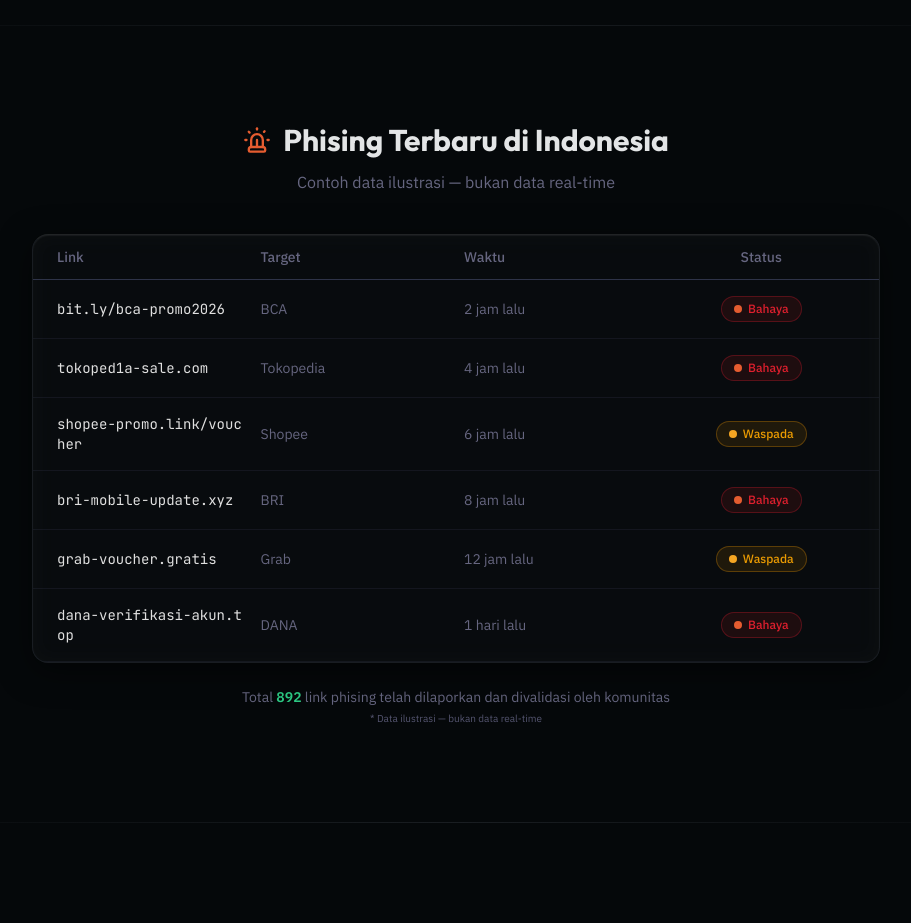
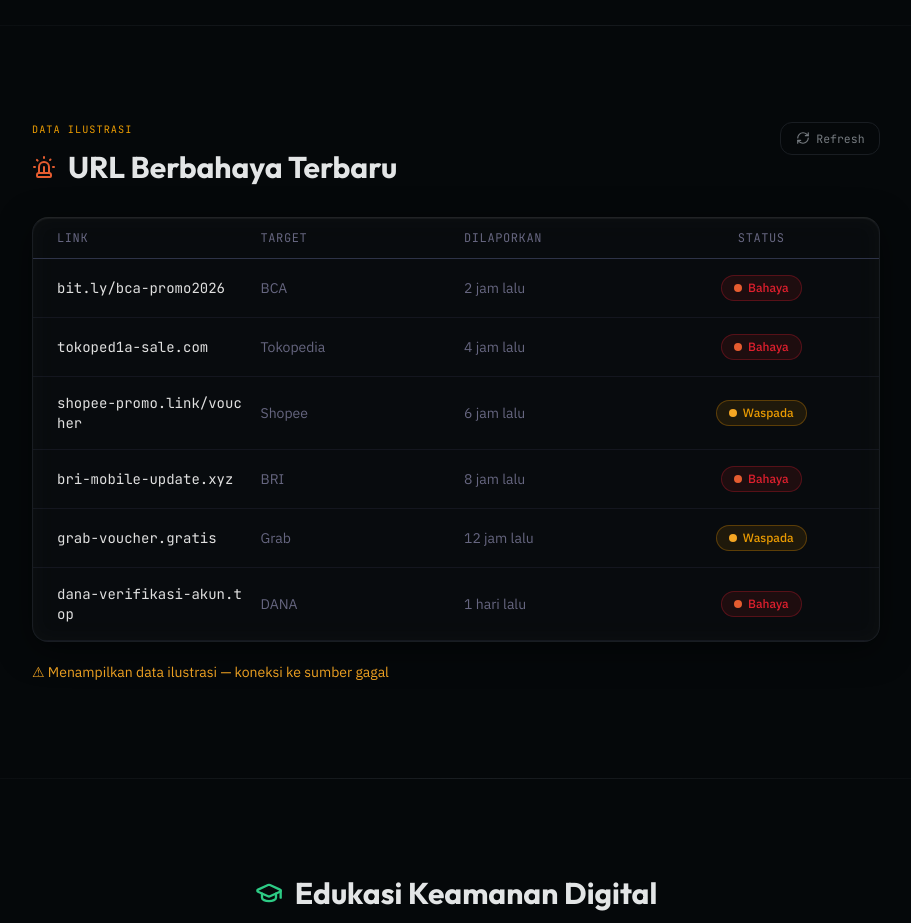
Before and after one commit to michiooo290-rgb/ceklink, a Next.js app: page / in a window 1280 px wide. Shown: the part 2180-3103 px from the top of the page, without its empty margins (184-1095 px from the left). Built offline with nearby package versions, Linux system fonts and the light colour scheme; no server answers.

Commit message:
components/PhishingDB.jsx dan app/globals.css

```diff
--- a/app/globals.css
+++ b/app/globals.css
@@ -1128,3 +1128,79 @@ a[href^="#"] {
 .footer-author {
   color: var(--color-accent);
 }
+
+/* ═══════════════════════════════════════════════
+   REDESIGN — PhishingDB
+   ═══════════════════════════════════════════════ */
+
+.pdb-refresh {
+  display: inline-flex;
+  align-items: center;
+  gap: 0.4rem;
+  padding: 0.45rem 0.9rem;
+  border-radius: var(--radius-lg);
+  border: 1px solid var(--color-border);
+  background: none;
+  color: var(--color-text-muted);
+  font-family: var(--font-mono);
+  font-size: 0.72rem;
+  cursor: pointer;
+  transition: color var(--dur-fast), border-color var(--dur-fast);
+  flex-shrink: 0;
+}
+
+.pdb-refresh:hover:not(:disabled) {
+  color: var(--color-text);
+  border-color: var(--color-text-dim);
+}
+
+.pdb-refresh:disabled {
+  opacity: 0.5;
+  cursor: not-allowed;
+}
+
+@keyframes spin {
+  from { transform: rotate(0deg); }
+  to { transform: rotate(360deg); }
+}
+
+.pdb-spin {
+  animation: spin 1s linear infinite;
+}
+
+.pdb-loading {
+  padding: 2rem 1.5rem;
+  display: flex;
+  flex-direction: column;
+  align-items: center;
+  gap: 1rem;
+}
+
+.pdb-loading-bar {
+  width: 100%;
+  max-width: 200px;
+  height: 2px;
+  border-radius: 99px;
+  background: var(--color-paper-4);
+  overflow: hidden;
+  position: relative;
+}
+
+.pdb-loading-bar::after {
+  content: '';
+  position: absolute;
+  inset: 0;
+  background: linear-gradient(90deg, transparent, var(--color-accent), transparent);
+  animation: shimmer 1.2s ease-in-out infinite;
+}
+
+@keyframes shimmer {
+  0% { transform: translateX(-100%); }
+  100% { transform: translateX(100%); }
+}
+
+.pdb-loading-text {
+  font-family: var(--font-mono);
+  font-size: 0.75rem;
+  color: var(--color-text-dim);
+}
--- a/components/PhishingDB.jsx
+++ b/components/PhishingDB.jsx
@@ -1,10 +1,10 @@
 "use client";
 
-import { useRef } from "react";
+import { useRef, useState, useEffect } from "react";
 import { motion, useInView } from "framer-motion";
-import { Siren } from "lucide-react";
+import { Siren, RefreshCw, ExternalLink } from "lucide-react";
 
-const PHISHING_DATA = [
+const FALLBACK = [
   { link: "bit.ly/bca-promo2026", target: "BCA", status: "danger", date: "2 jam lalu" },
   { link: "tokoped1a-sale.com", target: "Tokopedia", status: "danger", date: "4 jam lalu" },
   { link: "shopee-promo.link/voucher", target: "Shopee", status: "warn", date: "6 jam lalu" },
@@ -13,80 +13,135 @@ const PHISHING_DATA = [
   { link: "dana-verifikasi-akun.top", target: "DANA", status: "danger", date: "1 hari lalu" },
 ];
 
-const containerVariants = {
-  hidden: { opacity: 0 },
-  visible: {
-    opacity: 1,
-    transition: {
-      staggerChildren: 0.08,
-      delayChildren: 0.3,
-    },
-  },
-};
-
 const rowVariants = {
-  hidden: { opacity: 0, x: -20 },
-  visible: {
+  hidden: { opacity: 0, x: -16 },
+  visible: (i) => ({
     opacity: 1,
     x: 0,
-    transition: { duration: 0.4, ease: [0.16, 1, 0.3, 1] },
-  },
+    transition: { duration: 0.35, delay: i * 0.06, ease: [0.16, 1, 0.3, 1] },
+  }),
 };
 
 export default function PhishingDB() {
   const ref = useRef(null);
   const isInView = useInView(ref, { once: true, amount: 0.2 });
 
+  const [urls, setUrls] = useState([]);
+  const [count, setCount] = useState(null);
+  const [loading, setLoading] = useState(true);
+  const [isFallback, setIsFallback] = useState(false);
+  const [fetchedAt, setFetchedAt] = useState(null);
+  const [refreshing, setRefreshing] = useState(false);
+
+  const fetchData = async (isRefresh = false) => {
+    if (isRefresh) setRefreshing(true);
+    else setLoading(true);
+
+    try {
+      const res = await fetch("/api/phishing", { cache: "no-store" });
+      const data = await res.json();
+
+      if (data.fallback || !data.urls?.length) {
+        setUrls(FALLBACK);
+        setIsFallback(true);
+      } else {
+        setUrls(data.urls);
+        setCount(data.count);
+        setIsFallback(false);
+        setFetchedAt(data.fetchedAt);
+      }
+    } catch {
+      setUrls(FALLBACK);
+      setIsFallback(true);
+    } finally {
+      setLoading(false);
+      setRefreshing(false);
+    }
+  };
+
+  useEffect(() => {
+    fetchData();
+  }, []);
+
   return (
     <section id="database" className="py-16 sm:py-24" aria-label="Database phising terbaru">
       <div className="max-w-4xl mx-auto px-4 sm:px-6" ref={ref}>
+
+        {/* Header */}
         <motion.div
-          className="text-center mb-10"
+          className="flex items-start justify-between mb-8 gap-4"
+          initial={{ opacity: 0, y: 16 }}
+          animate={isInView ? { opacity: 1, y: 0 } : {}}
+          transition={{ duration: 0.5 }}
+        >
+          <div>
+            <span className="section-label">
+              {isFallback ? "Data ilustrasi" : "Real-time · URLhaus"}
+            </span>
+            <h2 className="font-heading font-bold text-2xl sm:text-3xl flex items-center gap-3">
+              <Siren size={24} className="text-[#E55C30]" aria-hidden="true" />
+              URL Berbahaya Terbaru
+            </h2>
+          </div>
+
+          {/* Refresh button */}
+          <button
+            onClick={() => fetchData(true)}
+            disabled={refreshing || loading}
+            className="pdb-refresh"
+            aria-label="Refresh data"
+          >
+            <RefreshCw size={14} className={refreshing ? "pdb-spin" : ""} />
+            {refreshing ? "Loading..." : "Refresh"}
+          </button>
+        </motion.div>
+
+        {/* Table */}
+        <motion.div
+          className="glass-card overflow-hidden"
           initial={{ opacity: 0, y: 20 }}
           animate={isInView ? { opacity: 1, y: 0 } : {}}
-          transition={{ duration: 0.6 }}
+          transition={{ duration: 0.5, delay: 0.15 }}
         >
-          <h2 className="font-heading font-bold text-2xl sm:text-3xl mb-3 flex items-center justify-center gap-3">
-            <Siren size={28} className="text-[#E55C30]" aria-hidden="true" />
-            Phising Terbaru di Indonesia
-          </h2>
-          <p className="text-[#666680]">
-            Contoh data ilustrasi — bukan data real-time
-          </p>
-        </motion.div>
-
-        <motion.div
-          className="glass-card overflow-hidden"
-          initial={{ opacity: 0, y: 30 }}
-          animate={isInView ? { opacity: 1, y: 0 } : {}}
-          transition={{ duration: 0.6, delay: 0.2 }}
-        >
-          {/* Table Header */}
-          <div className="hidden sm:grid grid-cols-4 gap-4 px-6 py-3 border-b border-[#2e3348] text-[#666680] text-sm font-medium">
+          {/* Header row */}
+          <div className="hidden sm:grid grid-cols-4 gap-4 px-6 py-3 border-b border-[#2e3348] text-[#666680] text-xs font-mono uppercase tracking-wider">
             <span>Link</span>
             <span>Target</span>
-            <span>Waktu</span>
+            <span>Dilaporkan</span>
             <span className="text-center">Status</span>
           </div>
 
-          {/* Table Rows */}
+          {/* Loading state */}
+          {loading && (
+            <div className="pdb-loading">
+              <div className="pdb-loading-bar" />
+              <p className="pdb-loading-text">Mengambil data real-time...</p>
+            </div>
+          )}
+
+          {/* Data rows */}
+          {!loading && urls.map((item, i) => (
             <motion.div
-            variants={containerVariants}
+              key={i}
+              custom={i}
+              variants={rowVariants}
               initial="hidden"
               animate={isInView ? "visible" : "hidden"}
+              className="table-row grid grid-cols-1 sm:grid-cols-4 gap-2 sm:gap-4 px-6 py-4 border-b border-[#2e3348]/30 items-center"
             >
-            {PHISHING_DATA.map((item, i) => (
-              <motion.div
-                key={i}
-                variants={rowVariants}
-                className="table-row grid grid-cols-1 sm:grid-cols-4 gap-2 sm:gap-4 px-6 py-4 border-b border-[#2e3348]/30 items-center"
-                whileHover={{
-                  backgroundColor: "rgba(0, 255, 136, 0.03)",
-                  transition: { duration: 0.2 },
-                }}
+              <div className="font-mono text-sm text-[#e0e0e0] break-all flex items-center gap-1.5">
+                {item.link}
+                {item.urlhaus_link && (
+                  <a
+                    href={item.urlhaus_link}
+                    target="_blank"
+                    rel="noopener noreferrer"
+                    className="text-[#555570] hover:text-[#F5A623] transition-colors flex-shrink-0"
+                    aria-label="Lihat di URLhaus"
                   >
-                <div className="font-mono text-sm text-[#e0e0e0] break-all">
-                  {item.link}
+                    <ExternalLink size={11} />
+                  </a>
+                )}
               </div>
               <div className="text-sm text-[#666680]">
                 <span className="sm:hidden font-medium text-[#e0e0e0]">Target: </span>
@@ -97,18 +152,14 @@ export default function PhishingDB() {
                 {item.date}
               </div>
               <div className="flex sm:justify-center">
-                  <span
-                    className={
+                <span className={
                   item.status === "danger"
                     ? "badge-danger inline-flex items-center gap-1.5 px-3 py-1 rounded-full text-xs font-medium"
                     : "badge-warn inline-flex items-center gap-1.5 px-3 py-1 rounded-full text-xs font-medium"
-                    }
-                  >
+                }>
                   <span
                     className="w-2 h-2 rounded-full"
-                      style={{
-                        backgroundColor: item.status === "danger" ? "#E55C30" : "#F5A623",
-                      }}
+                    style={{ backgroundColor: item.status === "danger" ? "#E55C30" : "#F5A623" }}
                     aria-hidden="true"
                   />
                   {item.status === "danger" ? "Bahaya" : "Waspada"}
@@ -117,22 +168,31 @@ export default function PhishingDB() {
             </motion.div>
           ))}
         </motion.div>
-        </motion.div>
 
+        {/* Footer info */}
         <motion.div
-          className="text-center mt-6"
+          className="mt-5 flex items-center justify-between flex-wrap gap-3"
           initial={{ opacity: 0 }}
           animate={isInView ? { opacity: 1 } : {}}
-          transition={{ duration: 0.6, delay: 0.8 }}
+          transition={{ duration: 0.5, delay: 0.4 }}
         >
-          <p className="text-[#666680] text-sm">
-            Total{" "}
-            <span className="text-[#2DCB85] font-semibold">892</span>{" "}
-            link phising telah dilaporkan dan divalidasi oleh komunitas
+          <p className="text-sm text-[#666680]">
+            {isFallback ? (
+              <span className="text-[#F5A623]">⚠ Menampilkan data ilustrasi — koneksi ke sumber gagal</span>
+            ) : (
+              <>
+                Total <span className="text-[#2DCB85] font-semibold">{count?.toLocaleString("id-ID") ?? "—"}</span> URL berbahaya dilacak · Sumber:{" "}
+                <a href="https://urlhaus.abuse.ch" target="_blank" rel="noopener noreferrer" className="text-[#666680] hover:text-[#2DCB85] underline transition-colors">
+                  URLhaus
+                </a>
+              </>
+            )}
           </p>
-          <p className="text-[10px] text-[#555570] mt-1">
-            * Data ilustrasi — bukan data real-time
+          {fetchedAt && (
+            <p className="text-[10px] text-[#555570] font-mono">
+              Diperbarui {new Date(fetchedAt).toLocaleTimeString("id-ID")}
             </p>
+          )}
         </motion.div>
       </div>
     </section>
```
Lines whose indentation alone changed are shown as unchanged.
